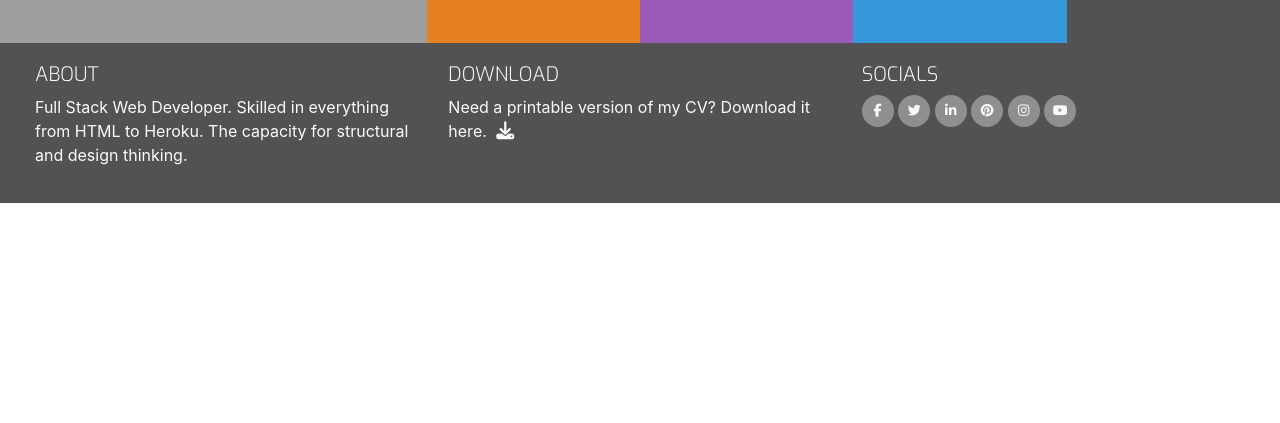
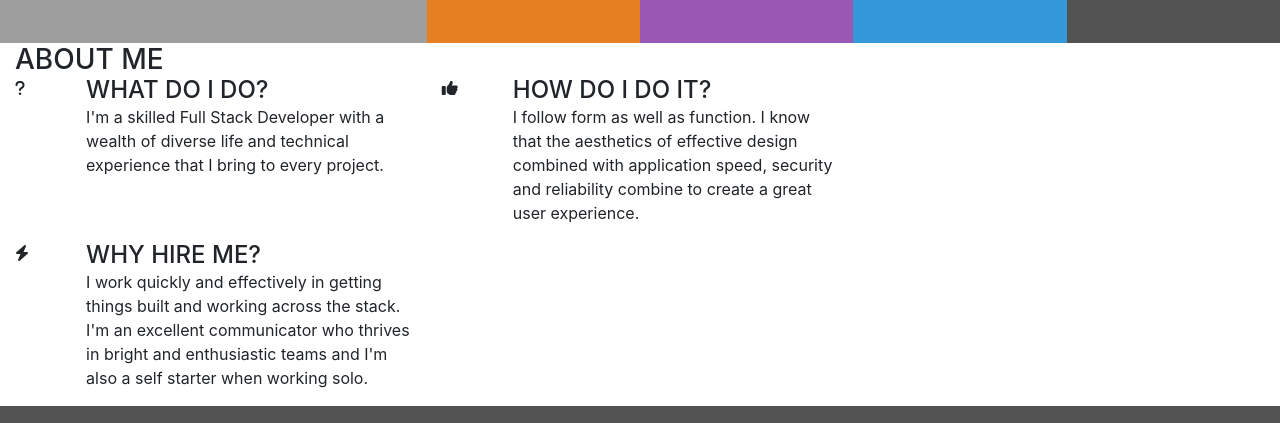
Before and after one commit to Krnsand/My-Resume, a plain HTML site: page index.html in a window 1280 px wide. Shown: the part 326-749 px from the top of the page. Drawn offline with nearby package versions, Linux system fonts and the light colour scheme; grey boxes are pictures that could not be loaded.

Commit message:
Add three reasons section in index

```diff
--- a/index.html
+++ b/index.html
@@ -53,7 +53,63 @@
         </div>
 
     </header>
-    <section>
+    <section class="container-fluid">
+        <div class="row row-table">
+            <div class="col-md-8 bg-color-three-reasons section-column">
+                <div class="row">
+                    <div class="col">
+                        <h3 class="section-heading uppercase">About Me</h3>
+                    </div>
+                </div>
+                <div class="row">
+                    <div class="col-10 offset-1 offset-sm-0 col-sm-4 col-md-6">
+                        <div class="row">
+                            <div class="col-2">
+                                <i class="three-reasons-icon fa fa-question" aria-hidden="true"></i>
+                            </div>
+                            <div class="col-10">
+                                <h4 class="three-reasons-heading uppercase">What do I do?</h4>
+                                <p>
+                                    I'm a skilled Full Stack Developer with a wealth of diverse life and technical
+                                    experience that I bring to every project.
+                                </p>
+                            </div>
+                        </div>
+                    </div>
+                    <div class="col-10 offset-1 offset-sm-0 col-sm-4 col-md-6">
+                        <div class="row">
+                            <div class="col-2">
+                                <i class="three-reasons-icon fa fa-thumbs-up" aria-hidden="true"></i>
+                            </div>
+                            <div class="col-10">
+                                <h4 class="three-reasons-heading uppercase">How do I do it?</h4>
+                                <p>
+                                    I follow form as well as function. I know that the aesthetics of effective design
+                                    combined with application speed, security and reliability combine to create a great
+                                    user experience.
+                                </p>
+                            </div>
+                        </div>
+                    </div>
+                    <div class="col-10 offset-1 offset-sm-0 col-sm-4 col-md-6">
+                        <div class="row">
+                            <div class="col-2">
+                                <i class="three-reasons-icon fa fa-bolt" aria-hidden="true"></i>
+                            </div>
+                            <div class="col-10">
+                                <h4 class="three-reasons-heading uppercase">Why hire me?</h4>
+                                <p>
+                                    I work quickly and effectively in getting things built and working across the stack.
+                                    I'm an excellent communicator who thrives in bright and enthusiastic teams and I'm
+                                    also a self starter when working solo.
+                                </p>
+                            </div>
+                        </div>
+                    </div>
+                </div>
+            </div>
+
+        </div>
 
     </section>
     <footer class="container-fluid">
```
